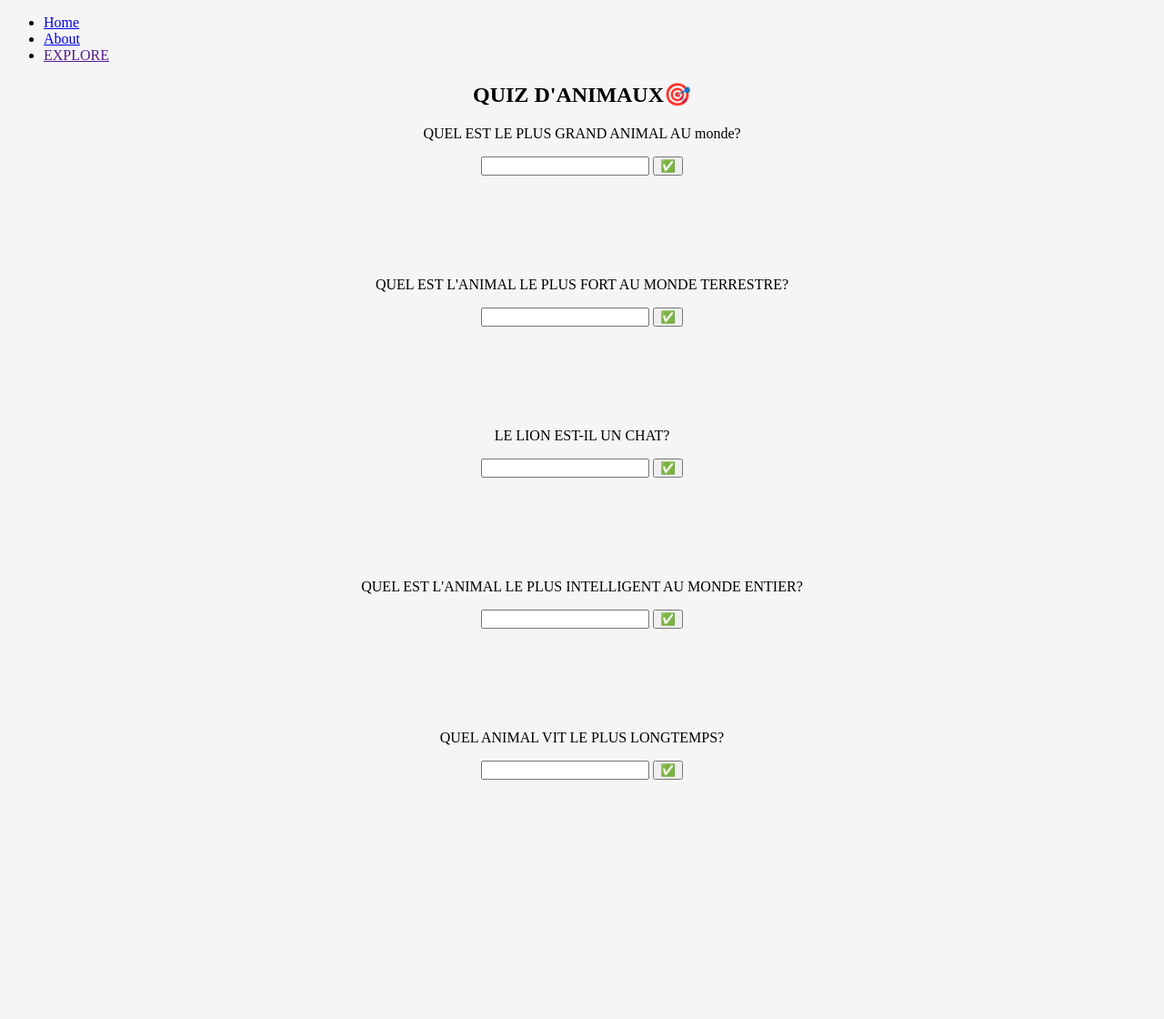
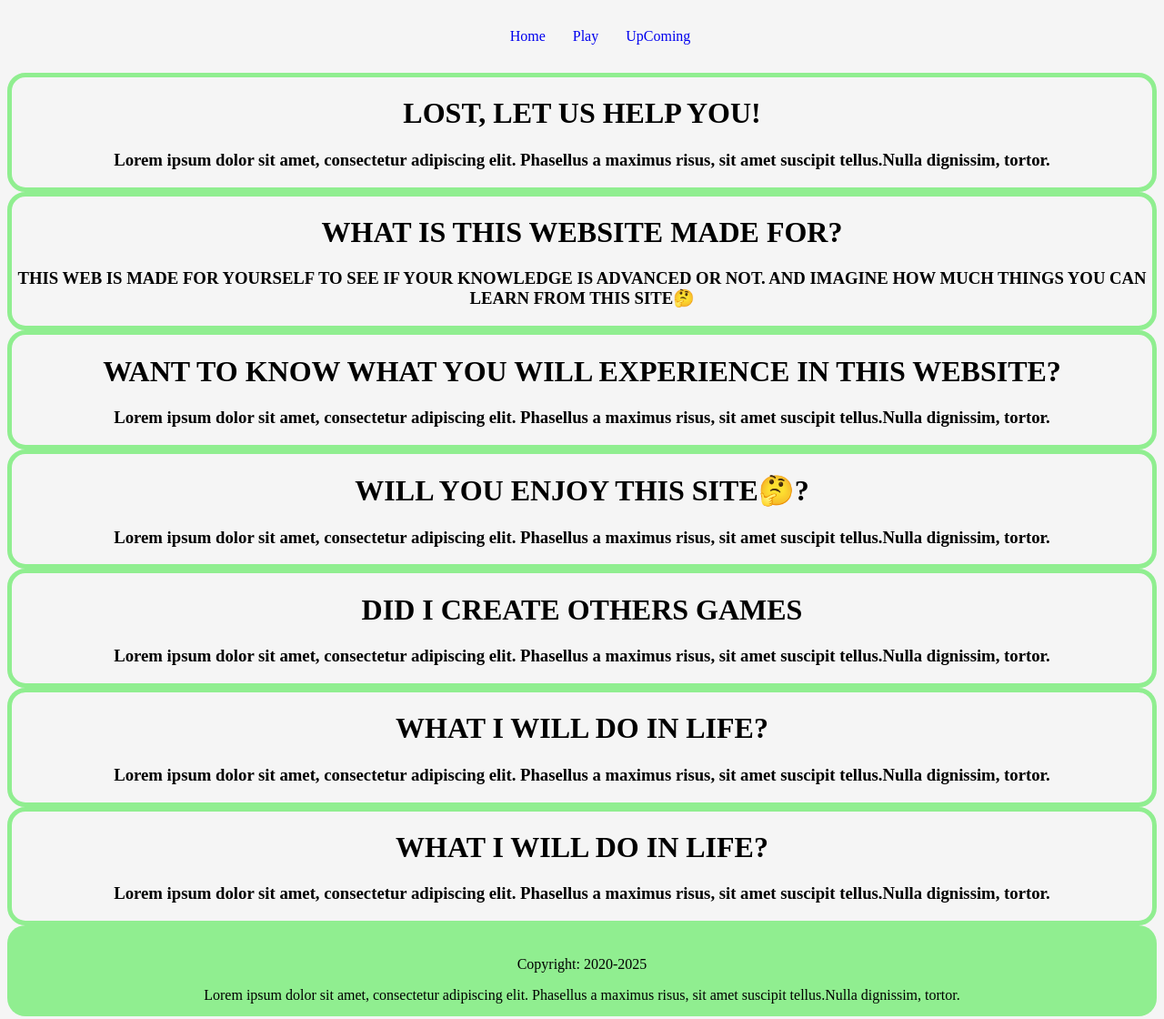
Before and after one commit to mikoulaas/mikoulaas.github.io, a plain HTML site: page index.html in a window 1280 px wide. Shown: the whole page at 91% size. Before the commit the page ends 960 px from the top, so only its background shows below. Drawn offline with Linux system fonts and the light colour scheme.

Commit message:
final push

```diff
--- a/index.css
+++ b/index.css
@@ -1,43 +1,84 @@
 body{
 background-color: whitesmoke;
 }
-.container {
-display: flex;
-justify-content: center;
-align-items: center;
-border: 5px  blueviolet;
+
+ul {
+    display: flex;
+    justify-content: center;
+    align-items: center;
+    border-radius: 20px;
+    border: 10px;
+border-color: lightgreen;
+    text-decoration: none;
+list-style-type: none;
 
 }
-.item{
- background-color: white;
-padding:10px;
-}
-h2{
+
+
+.container{
 text-align: center;
-}
-p{
-text-align: center;
-}
-button{
-text-align: center;
-}
-.conteneur{
-text-align: center;
-height: 150px;
+border-radius: 20px;
+border: 5px;
+  border-style: solid;
+  border-color: lightgreen;
 }
 .bottle{
 text-align: center;
-height: 150px;
+border-radius: 20px;
+border: 5px;
+border-style: solid;
+border-color: lightgreen;
 }
-.fortnite{
+.cake{
 text-align: center;
-height: 150px;
+border-radius: 20px;
+border: 5px;
+border-style: solid;
+border-color: lightgreen;
 }
-.kitchen{
+.hello{
 text-align: center;
-height: 150px;
+border-radius: 20px;
+border: 5px;
+border-style: solid;
+border-color: lightgreen;
 }
-.firstaid{
+.lava{
 text-align: center;
-height: 150px;
+border-radius: 20px;
+border: 5px;
+border-style: solid;
+border-color: lightgreen;
 }
+
+.chicken{
+text-align: center;
+border-radius: 20px;
+border: 5px;
+border-style: solid;
+border-color: lightgreen;
+}
+
+.floor{
+text-align: center;
+border-radius: 20px;
+border: 5px;
+border-style: solid;
+border-color: lightgreen;
+}
+
+li{
+padding: 15px;
+}
+.avenue{
+text-align: center;
+border-radius: 20px;
+border: 0px;
+border-style: solid;
+background-color: lightgreen;
+height: 100px;
+}
+a{
+text-align: center;
+text-decoration: none;
+}
--- a/index.html
+++ b/index.html
@@ -1,78 +1,69 @@
 <!DOCTYPE html>
 <html>
 <head>
-<link rel="stylesheet" href="index.CSS">
+<link rel="stylesheet" href="index.css">
+<title>Les quiz🎯</title>
 </head>
+<body>
+<ul>
+  <li><a href="index.html">Home</a></li>
+  <li><a href="quiz1.html">Play</a></li>
+  <li><a href="explore.html">UpComing</a></li>
+</ul>
+
+    <div class="container">
+<h1> LOST, LET US HELP YOU!</h1>
+    <h3> Lorem ipsum dolor sit amet, consectetur adipiscing elit. Phasellus a maximus risus, sit amet suscipit tellus.Nulla dignissim, tortor.</h3>
+</div>
+<div class="bottle">
+<h1> WHAT IS THIS WEBSITE MADE FOR?</h1>
+
+<h3>  THIS WEB IS MADE FOR YOURSELF TO SEE IF YOUR KNOWLEDGE IS ADVANCED OR NOT. AND IMAGINE HOW MUCH THINGS YOU CAN LEARN FROM THIS SITE🤔</h3>
+</div>
+
+</div>
+<div class="cake">
+<h1> WANT TO KNOW WHAT YOU WILL EXPERIENCE IN THIS WEBSITE?</h1>
+
+<h3> Lorem ipsum dolor sit amet, consectetur adipiscing elit. Phasellus a maximus risus, sit amet suscipit tellus.Nulla dignissim, tortor. </h3>
+</div>
+<div class="hello">
+<h1> WILL YOU ENJOY THIS SITE🤔?</h1>
+
+<h3>Lorem ipsum dolor sit amet, consectetur adipiscing elit. Phasellus a maximus risus, sit amet suscipit tellus.Nulla dignissim, tortor.</h3>
+
+</div>
+<div class="lava">
+<h1> DID I CREATE OTHERS GAMES </h1>
+
+    <h3>Lorem ipsum dolor sit amet, consectetur adipiscing elit. Phasellus a maximus risus, sit amet suscipit tellus.Nulla dignissim, tortor. </h3>
+</div>
+<div class="chicken">
+<h1>WHAT I WILL DO IN LIFE?</h1>
+
+<h3>Lorem ipsum dolor sit amet, consectetur adipiscing elit. Phasellus a maximus risus, sit amet suscipit tellus.Nulla dignissim, tortor.</h3>
+</div>
+<div class="floor">
+<h1> WHAT I WILL DO IN LIFE?</h1>
+
+<h3>Lorem ipsum dolor sit amet, consectetur adipiscing elit. Phasellus a maximus risus, sit amet suscipit tellus.Nulla dignissim, tortor.</h3>
+</div>
+</body>
+<footer>
+<div class="avenue">
+<br>
+<p> Copyright: 2020-2025</p>
+<p>Lorem ipsum dolor sit amet, consectetur adipiscing elit. Phasellus a maximus risus, sit amet suscipit tellus.Nulla dignissim, tortor.</p>
+</div>
 
 
-<body>
-<ul>
-  <li><a href="default.asp">Home</a></li>
-  <li><a href="news.asp">About</a></li>
-  <li><a href="">EXPLORE</a></li>
-</ul>
+
+</footer>
 
 
 
 
 
 
-<h2> QUIZ D'ANIMAUX🎯</h2>
-<div class="conteneur">
-
-<p> QUEL EST LE PLUS GRAND ANIMAL AU monde? </p>
-<form>
-
-    <label for="email"></label>
-
-    <input type="email" id="email" name="email">
-
-    <button>✅</button>
-
-</form>
-</div>
-<div class="bottle">
-<p> QUEL EST L'ANIMAL LE PLUS FORT AU MONDE TERRESTRE?</p>
-<form>
-    <label for="email"></label>
-
-    <input type="email" id="email" name="email">
-
-    <button>✅</button>
-</form>
-
-</div>
-<div class="fortnite">
-<P> LE LION EST-IL UN CHAT?</P>
-<form>
-    <label for="email"></label>
-
-    <input type="email" id="email" name="email">
-
-    <button>✅</button>
-</form>
-</div>
-<div class="kitchen">
-<p> QUEL EST L'ANIMAL LE PLUS INTELLIGENT AU MONDE ENTIER?</p>
-<form>
-    <label for="email"></label>
-
-    <input type="email" id="email" name="email">
-
-    <button>✅</button>
-</form>
-</div>
-<div class="firstaid">
-<P> QUEL ANIMAL VIT LE PLUS LONGTEMPS? </P>
-<form>
-    <label for="email"></label>
-
-    <input type="email" id="email" name="email">
-
-    <button>✅</button>
-</form>
-</div>
-</body>
-
 
 </html>
--- /dev/null
+++ b/quiz1.css
@@ -0,0 +1,25 @@
+body {
+    background-color: whitesmoke;
+}
+
+ul {
+    display: flex;
+    justify-content: center;
+    align-items: center;
+    border-radius: 20px;
+    border: 10px;
+    color: blueviolet;
+    text-decoration: none;
+list-style-type: none;
+}
+
+
+
+li{
+padding: 15px;
+
+}
+a {
+text-align: center;
+text-decoration: none;
+}
--- /dev/null
+++ b/quiztropsimple.css
@@ -0,0 +1,30 @@
+body {
+    background-color: whitesmoke;
+}
+
+ul {
+    display: flex;
+    justify-content: center;
+    align-items: center;
+    border-radius: 20px;
+    border: 10px;
+    color: blueviolet;
+    text-decoration: none;
+list-style-type: none;
+}
+
+button {
+    text-align: center;
+}
+
+
+li{
+padding: 15px;
+
+}
+.container{
+text-align: center;
+}
+.bottle{
+text-align: center;
+}
--- /dev/null
+++ b/upcoming.css
@@ -0,0 +1,24 @@
+body{
+background-color: whitesmoke;
+
+}
+h1{
+text-align: center;
+}
+.container{
+text-align: center;
+}
+ul {
+    display: flex;
+    justify-content: center;
+    align-items: center;
+    border-radius: 20px;
+    border: 10px;
+    color: blueviolet;
+    text-decoration: none;
+list-style-type: none;
+}
+li{
+padding: 15px;
+
+}
```
Also changed, not shown: animalquiz.html (added, +32 -0 lines), quiz1.html (added, +27 -0 lines), quiztropsimple.html (added, +34 -0 lines), quiztropsimple.js (added, +87 -0 lines), upcoming.html (added, +12 -0 lines), upcoming.js (added, +54 -0 lines), index.JS (deleted).
